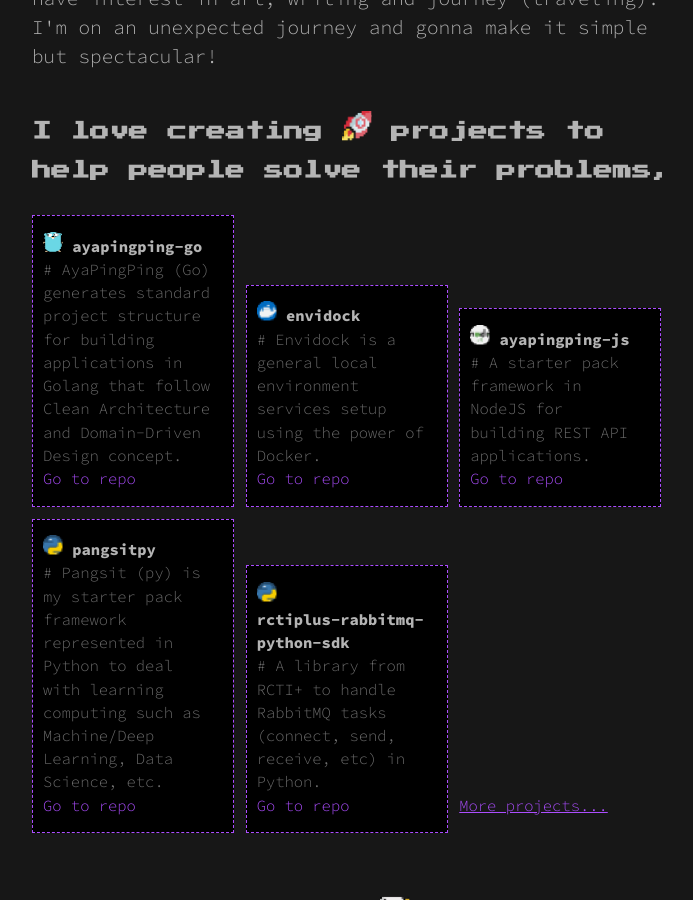
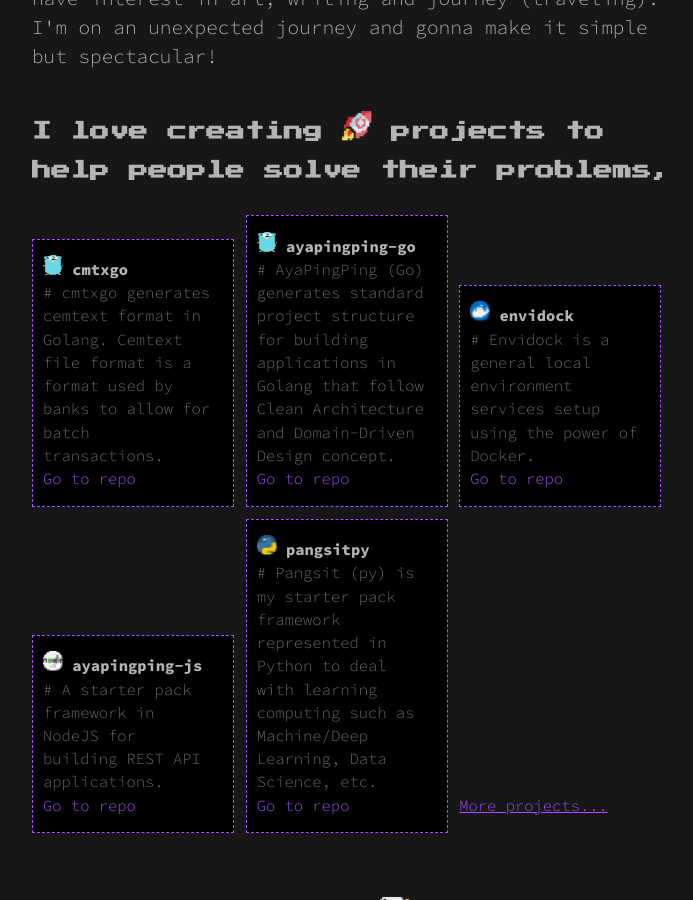
Before and after one commit to dalikewara/dalikewara.github.io, a Jekyll site: the page built from index.html, in a window 1280 px wide and 900 px high, scrolled down 551 px. Shown: the whole window, without its empty margins (278-971 px from the left). Built offline with Jekyll 4.4.1, drawn with Linux system fonts in a browser that asks for light colours; nearby versions of some CDN libraries.

Commit message:
add new project

```diff
--- a/_data/projects.yml
+++ b/_data/projects.yml
@@ -1,3 +1,8 @@
+- name: "cmtxgo"
+  url: "https://github.com/dalikewara/cmtxgo"
+  iconUrl: "/assets/img/golang-pixel.png"
+  description: "cmtxgo generates cemtext format in Golang. Cemtext file format is a format used by banks to allow for batch transactions."
+
 - name: "ayapingping-go"
   url: "https://github.com/dalikewara/ayapingping-go"
   iconUrl: "/assets/img/golang-pixel.png"
```
